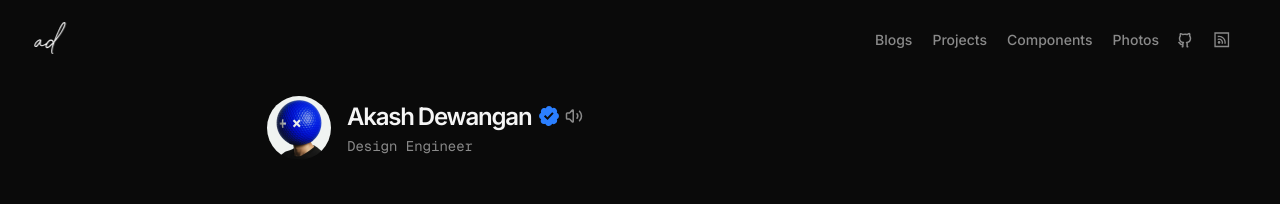
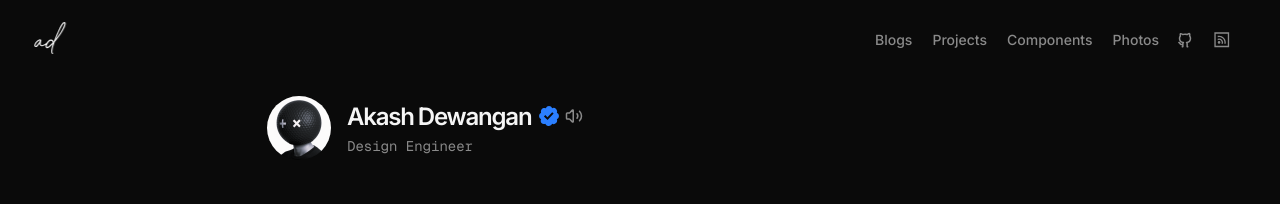
Before and after one commit to akasewang/akasewang.me, a Next.js app: page / in a window 1280 px wide. Shown: the top 204 px of the page. Built offline with nearby package versions, Linux system fonts and the light colour scheme; no server answers; the database is empty.

Commit message:
enabled Next.js native image optimization

```diff
--- a/src/app/layout.tsx
+++ b/src/app/layout.tsx
@@ -41,7 +41,7 @@ export async function generateMetadata(): Promise<Metadata> {
     metadataBase: new URL(SITE_URL),
     manifest: "/manifest.json",
     icons: {
-      apple: "/profpic.jpg",
+      apple: "/profpic.png",
     },
     alternates: {
       canonical: SITE_URL,
@@ -95,7 +95,7 @@ export default async function RootLayout({
       data-scroll-behavior="smooth"
     >
       <head>
-        <link rel="preload" href="/profpic.jpg" as="image" />
+        <link rel="preload" href="/profpic.png" as="image" />
         <script
           type="application/ld+json"
           dangerouslySetInnerHTML={{ __html: JSON.stringify(jsonLd) }}
--- a/src/components/emails/newsletter-template.tsx
+++ b/src/components/emails/newsletter-template.tsx
@@ -191,7 +191,7 @@ export const NewsletterTemplate = ({
     .replaceAll("/", ".");
 
   const unsubscribeUrl = `${SITE_URL}/unsubscribe?token=${unsubscribeToken}`;
-  const profilePicUrl = `${SITE_URL}/profpic.jpg`;
+  const profilePicUrl = `${SITE_URL}/profpic.png`;
   const handle = `${USERNAME}.me`;
   return (
     <Html>
--- a/src/components/emails/weekly-summary-template.tsx
+++ b/src/components/emails/weekly-summary-template.tsx
@@ -154,7 +154,7 @@ export const WeeklySummaryTemplate = ({
     .format(summaryDate ? new Date(summaryDate) : new Date())
     .replaceAll("/", ".");
 
-  const profilePicUrl = `${SITE_URL}/profpic.jpg`;
+  const profilePicUrl = `${SITE_URL}/profpic.png`;
   const handle = `${USERNAME}.me`;
 
   const headingText =
--- a/src/components/emails/welcome-template.tsx
+++ b/src/components/emails/welcome-template.tsx
@@ -154,7 +154,7 @@ export const WelcomeTemplate = ({
     .replaceAll("/", ".");
 
   const unsubscribeUrl = `${SITE_URL}/unsubscribe?token=${unsubscribeToken}`;
-  const profilePicUrl = `${SITE_URL}/profpic.jpg`;
+  const profilePicUrl = `${SITE_URL}/profpic.png`;
   const handle = `${USERNAME}.me`;
 
   return (
--- a/src/components/sections/hero-section.tsx
+++ b/src/components/sections/hero-section.tsx
@@ -27,11 +27,10 @@ export function HeroSection() {
     <section id="hero" className="animate-page-simple space-y-8">
       <div className="flex items-center gap-4 pb-2">
         <Image
-          src="/profpic.jpg"
+          src="/profpic.png"
           alt={FULL_NAME}
           width={64}
           height={64}
-          unoptimized
           priority
           className="shrink-0 rounded-full transition duration-300"
         />
--- a/src/components/skills/skill-card.tsx
+++ b/src/components/skills/skill-card.tsx
@@ -30,7 +30,6 @@ export function SkillCard({ skill: { url, icon, name }, className }: SkillCardPr
             alt={name}
             width={13}
             height={13}
-            unoptimized
             draggable={false}
             className="relative z-10 size-[13px] shrink-0 object-contain"
           />
--- a/src/lib/json-ld.ts
+++ b/src/lib/json-ld.ts
@@ -15,7 +15,7 @@ const PERSON_SCHEMA = {
   url: SITE_URL,
   jobTitle: ROLES[0],
   description: SITE_DESCRIPTION,
-  image: `${SITE_URL}/profpic.jpg`,
+  image: `${SITE_URL}/profpic.png`,
   knowsAbout: [...CORE_TECHS, ...SECONDARY_TECHS],
   sameAs: activeSocials.map((social) => social.href),
 };
```
Also changed, not shown: public/profpic.jpg (deleted), public/profpic.png (added).
